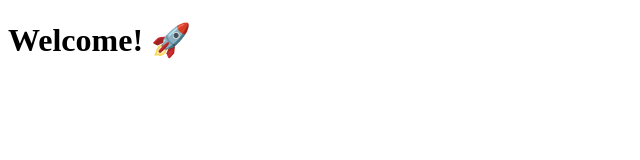
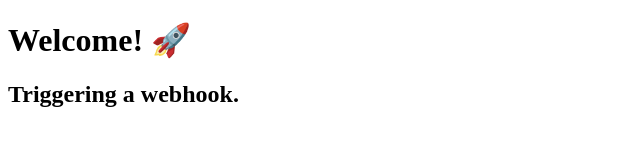
Before and after one commit to SaraAps/jenkins-freestyle-demo, a plain HTML site: page index.html in a window 1280 px wide. Shown: the whole page, without its empty margins (0-640 px from the left). Drawn offline with Linux system fonts and the light colour scheme.

Commit message:
Update index.html

```diff
--- a/index.html
+++ b/index.html
@@ -3,5 +3,6 @@
 <head><title>Hello from Jenkins</title></head>
 <body>
   <h1>Welcome! 🚀</h1>
+  <h2>Triggering a webhook.</h2>
 </body>
 </html>
```
